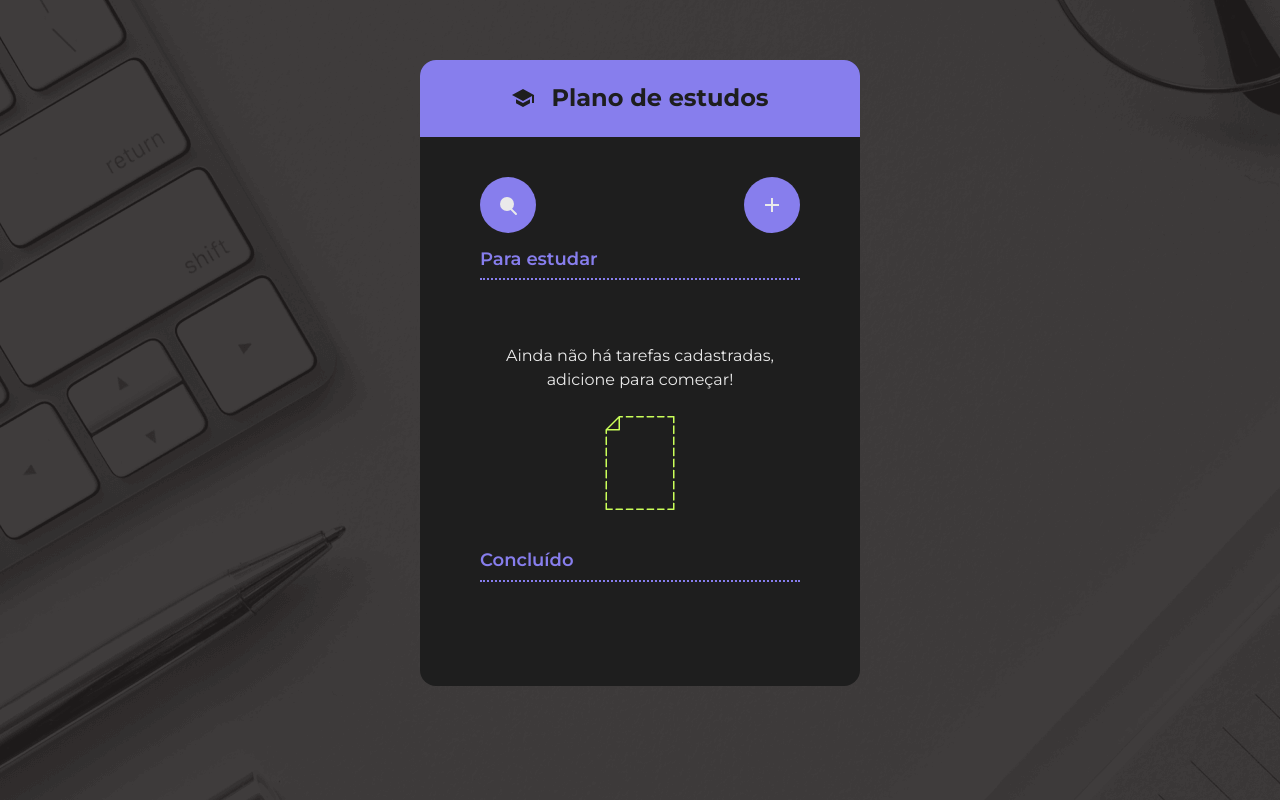
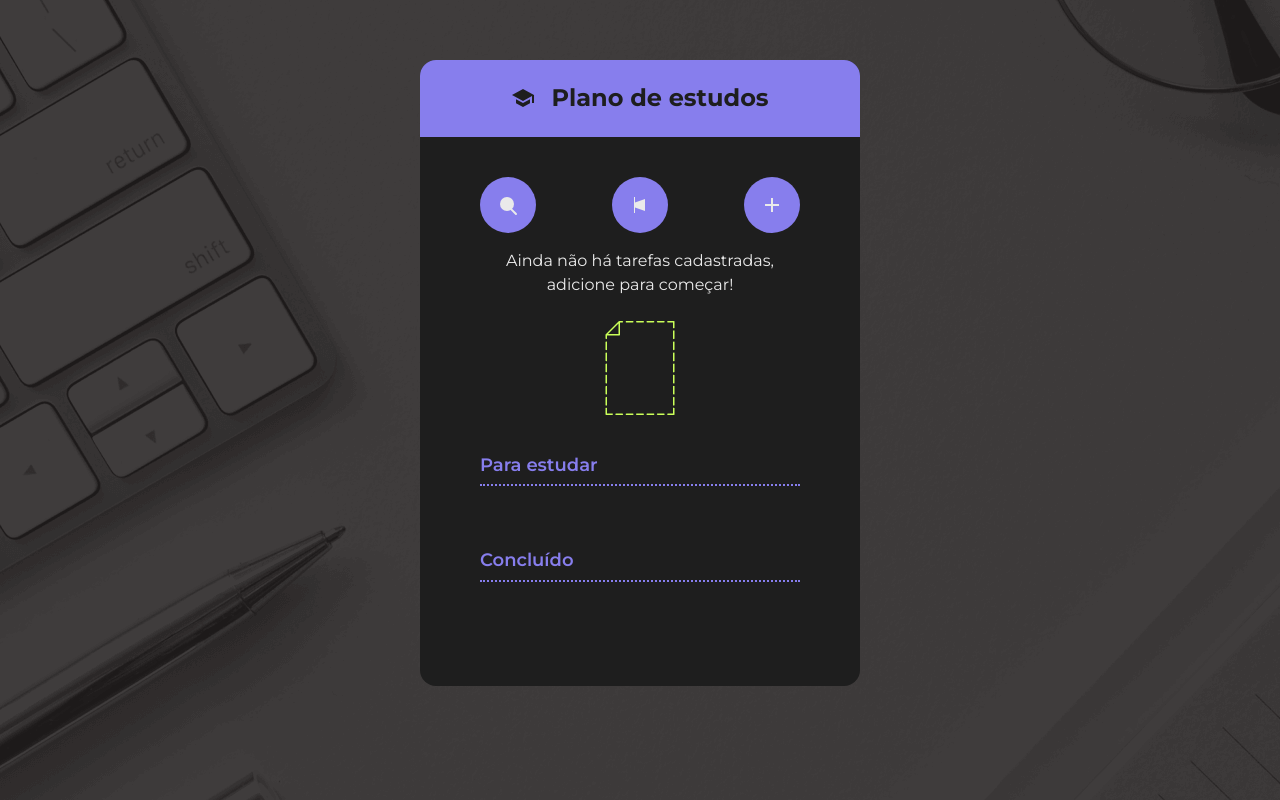
Before and after one commit to igorjosiel/react-todo-list, a React (Vite) app: page / in a window 1280 px wide. Built offline with nearby package versions, Linux system fonts and the light colour scheme.

Commit message:
Adiciona a funcionalidade de filtrar por prioridade.

```diff
--- a/src/App.jsx
+++ b/src/App.jsx
@@ -1,11 +1,11 @@
-import { Fragment, use, useState } from "react";
+import { Fragment, use, useState, useEffect } from "react";
 import ChecklistsWrapper from "./components/ChecklistsWrapper";
 import Container from "./components/Container";
 import Dialog from "./components/Dialog";
 import FabButton from "./components/FabButton";
 import Header from "./components/Header";
 import Heading from "./components/Heading";
-import { IconPlus, IconSchool, IconSearch } from "./components/icons";
+import { IconHighPriority, IconPlus, IconSchool, IconSearch } from "./components/icons";
 import TodoForm from "./components/TodoForm";
 import TodoContext from "./components/TodoProvider/TodoContext";
 import TodoGroup from "./components/TodoGroup";
@@ -24,10 +24,25 @@ function App() {
     editTodo,
   } = use(TodoContext);
 
-  const [showSearchInput, setShowSearchInput] = useState(false);
+  const [showSearchInput, setShowSearchInput]   = useState(false);
+  const [showHighPriority, setShowHighPriority] = useState(false);
   const [searchInputValue, setSearchInputValue] = useState("");
 
-  const handleSearchInput = () => setShowSearchInput(!showSearchInput);
+  useEffect(() => {
+    if (showHighPriority) {
+      setShowSearchInput(false);
+      setSearchInputValue("");
+    }
+  }, [showHighPriority]);
+
+  useEffect(() => {
+    if (showSearchInput) setShowHighPriority(false);
+    else setSearchInputValue("");
+  }, [showSearchInput]);
+
+  const handleSearchInput  = () => setShowSearchInput(!showSearchInput);
+  const handleHighPriority = () => setShowHighPriority(!showHighPriority);
+
   const handleSearchInputValue = (event) => {
     setSearchInputValue(event.target.value);
   };
@@ -40,9 +55,12 @@ function App() {
   };
 
   const filterCompletedTodos = todos.filter((t) => t.completed);
-  const filterPendingTodos = todos.filter((t) => !t.completed);
-  const filterSearchedTodos = todos.filter((t) =>
+  const filterPendingTodos   = todos.filter((t) => !t.completed);
+  const filterSearchedTodos  = todos.filter((t) =>
     t.title.toLowerCase().includes(searchInputValue.toLowerCase())
+  );
+  const filterHighPriorityTodos = todos.filter((t) =>
+    t.priority === "high" && !t.completed
   );
 
   return (
@@ -62,6 +80,14 @@ function App() {
               onClick={() => handleSearchInput()}
             >
               <IconSearch />
+            </FabButton>
+
+            <FabButton
+              ariaLabel="Filtrar por prioridade alta"
+              title="Filtrar por prioridade alta"
+              onClick={() => handleHighPriority()}
+            >
+              <IconHighPriority />
             </FabButton>
 
             <FabButton
@@ -95,12 +121,20 @@ function App() {
             </Fragment>
           )}
 
-          {!showSearchInput && (
+          {showHighPriority && (
             <Fragment>
-              <TodoGroup heading="Para estudar" items={filterPendingTodos} />
+              <TodoGroup
+                heading="Prioridade alta"
+                items={filterHighPriorityTodos}
+              />
+            </Fragment>
+          )}
 
+          {!showSearchInput && !showHighPriority && (
+            <Fragment>
               {todos.length === 0 && <EmptyState />}
 
+              <TodoGroup heading="Para estudar" items={filterPendingTodos} />
               <TodoGroup heading="Concluído" items={filterCompletedTodos} />
             </Fragment>
           )}
--- a/src/components/icons/index.jsx
+++ b/src/components/icons/index.jsx
@@ -100,3 +100,17 @@ export function IconSearch() {
     </svg>
   );
 }
+
+export function IconHighPriority() {
+  return (
+    <svg
+      width="16"
+      height="18"
+      viewBox="0 0 16 18"
+      fill="none"
+      xmlns="http://www.w3.org/2000/svg"
+    >
+      <path d="M2 1V17H3V11.5L13 15V3L3 6.5V1H2Z" fill="#EAEAEA" />
+    </svg>
+  );
+}
```
